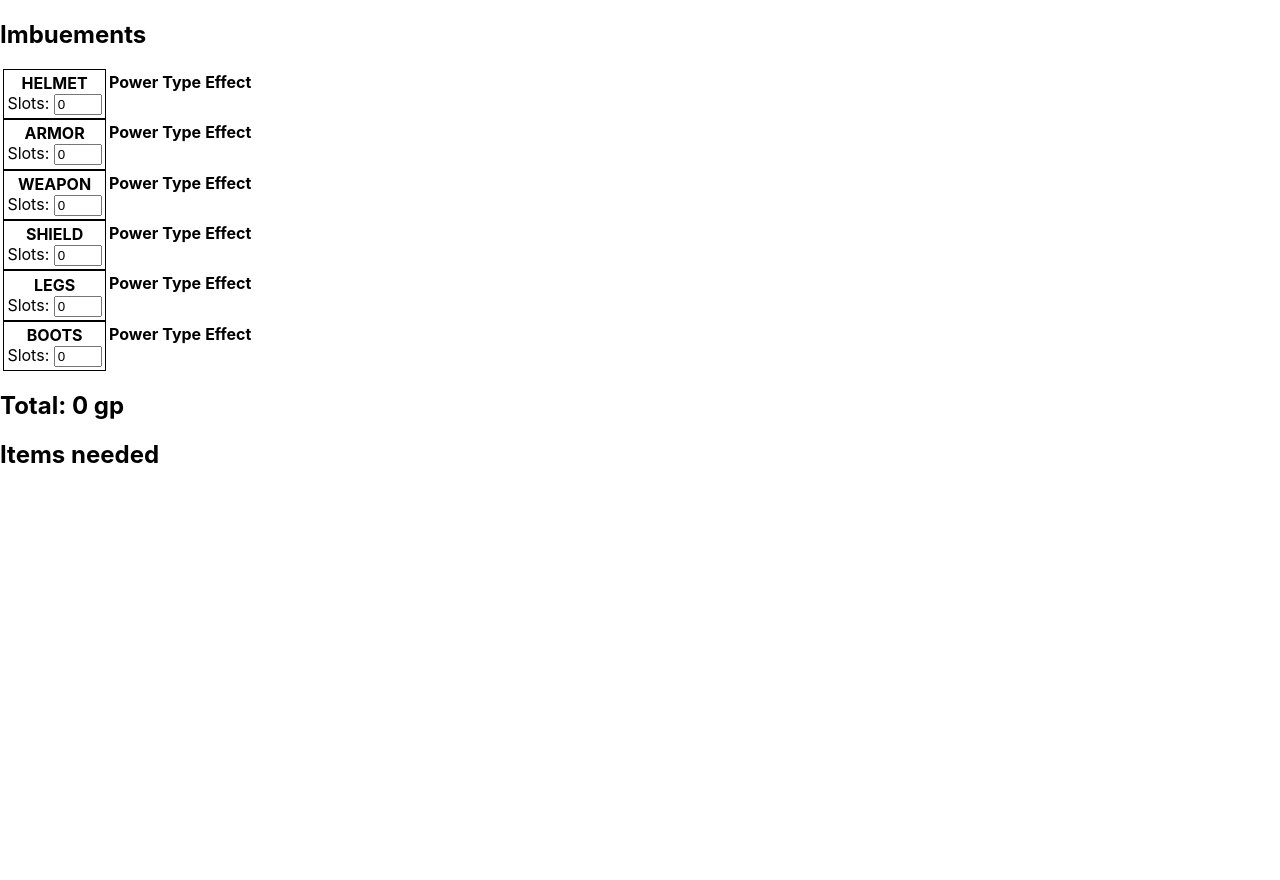
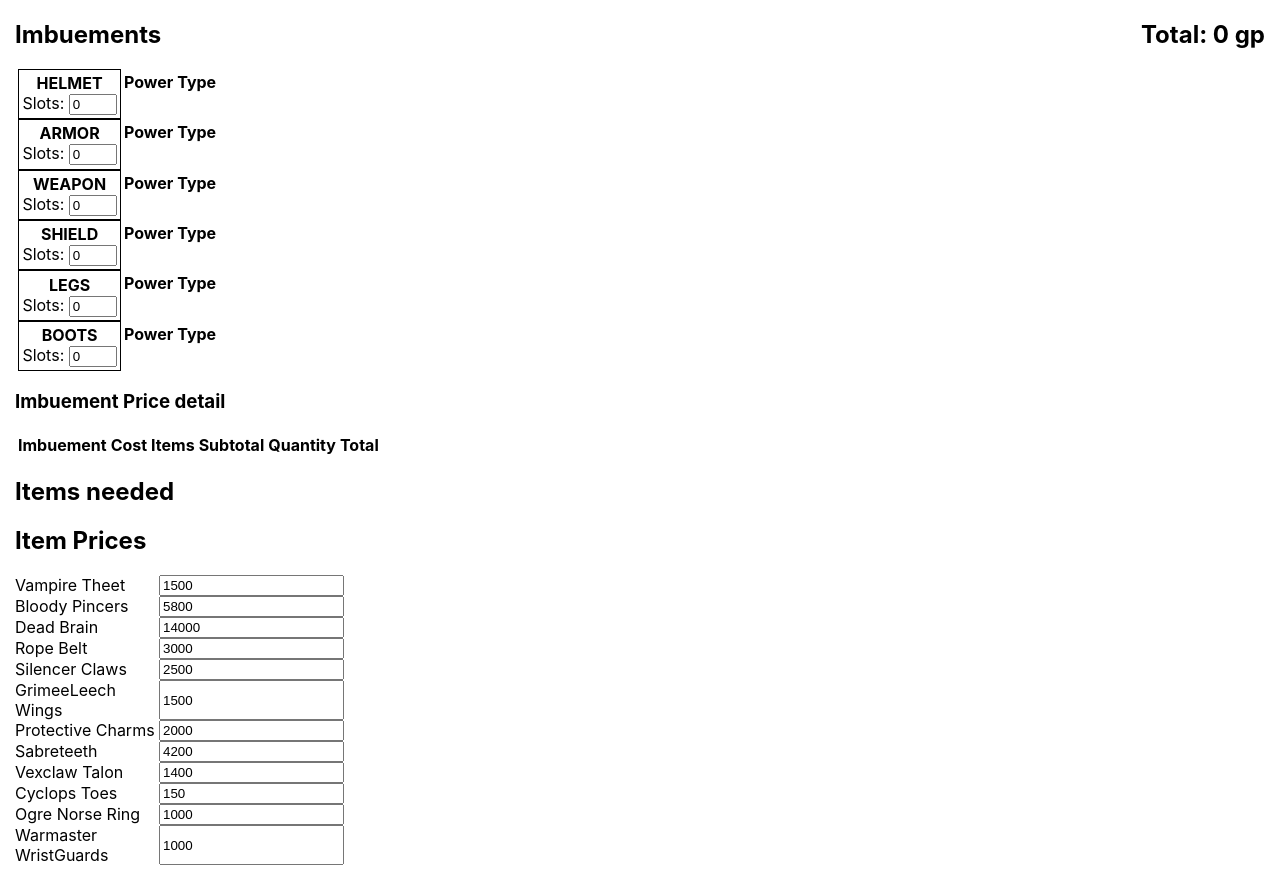
Before and after one commit to GonziTaji/tibia-imbuements, a Next.js app: page / in a window 1280 px wide. Before the commit the page ends 800 px from the top, so only its background shows below. Built offline with nearby package versions, Linux system fonts and the light colour scheme.

Commit message:
feat: separation of concerns and others

```diff
--- a/pages/index.tsx
+++ b/pages/index.tsx
@@ -2,15 +2,13 @@ import { useEffect } from 'react';
 import { imbuementsPerSlot, imbuementTypesData, IMBUEMENT_POWER, IMBUEMENT_TYPE } from '../src/data';
 import { ItemData } from '../src/types';
 import useImbuementStore from '../src/hooks/useImbuementStore';
-
-function formatGold(gold: number): string {
-    return new Intl.NumberFormat('es-CL').format(gold) + ' gp';
-}
+import { formatGold } from '../src/utils';
+import ItemPriceList from '../src/components/ItemPriceList';
+import ImbuementCostList from '../src/components/ImbuementCostList';
 
 export default function Home() {
-    const { slots, itemPrices, changeImbuement, changeSlotQuantity, changePrice, loadPrices } = useImbuementStore();
+    const { slots, itemPrices, changeImbuement, changeSlotQuantity, loadPrices } = useImbuementStore();
 
-    // Todo: load saved prices outside component or something. Just get rid of this lol
     useEffect(() => loadPrices(), [loadPrices]);
 
     const allImbuements = Object.values(slots).flatMap((slot) => slot.imbuements);
@@ -44,9 +42,12 @@ export default function Home() {
     }
 
     return (
-        <main>
+        <main style={{ padding: 15, paddingTop: 0 }}>
             <article>
-                <h1>Imbuements</h1>
+                <div style={{ display: 'flex', justifyContent: 'space-between' }}>
+                    <h1>Imbuements</h1>
+                    <h2>Total: {formatGold(grandTotal)}</h2>
+                </div>
 
                 {Object.entries(imbuementsPerSlot).map(([slot, availableTypes]) => (
                     <div key={slot} style={{ display: 'flex' }}>
@@ -76,10 +77,6 @@ export default function Home() {
                                 <tr>
                                     <th>Power</th>
                                     <th>Type</th>
-                                    <th>Effect</th>
-                                    {/* <th>Cost</th>
-                                    <th>Item Cost</th>
-                                    <th>Total</th> */}
                                 </tr>
                             </thead>
 
@@ -113,39 +110,6 @@ export default function Home() {
                                                 ))}
                                             </select>
                                         </td>
-
-                                        <td>
-                                            <span>
-                                                {imbuementTypesData[imbuement.type].effectValues[imbuement.power] +
-                                                    '% '}
-
-                                                {imbuementTypesData[imbuement.type].effectName}
-                                            </span>
-                                        </td>
-
-                                        {/* <td>
-                                            <span
-                                                title={
-                                                    pricePerPower[imbuement.power].price +
-                                                    ' + ' +
-                                                    pricePerPower[imbuement.power].noFailureFee +
-                                                    ' (100%) '
-                                                }
-                                            >
-                                                {formatGold(
-                                                    pricePerPower[imbuement.power].price +
-                                                        pricePerPower[imbuement.power].noFailureFee
-                                                )}
-                                            </span>
-                                        </td>
-
-                                        <td>
-                                            <span>{formatGold(imbuement.itemsTotal)}</span>
-                                        </td>
-
-                                        <td>
-                                            <span>{formatGold(imbuement.total)}</span>
-                                        </td> */}
                                     </tr>
                                 ))}
                             </tbody>
@@ -153,7 +117,7 @@ export default function Home() {
                     </div>
                 ))}
 
-                <h2>Total: {formatGold(grandTotal)}</h2>
+                <ImbuementCostList />
             </article>
 
             <article>
@@ -168,11 +132,12 @@ export default function Home() {
                                 gridTemplateColumns: '9rem min-content 1fr 1fr',
                             }}
                         >
-                            {itemData.item} <input type="number" value={itemData.quantity} disabled />
+                            {itemData.item}
                             <input
-                                type="number"
-                                value={itemPrices[itemData.item]}
-                                onChange={(e) => changePrice(itemData.item, parseInt(e.currentTarget.value))}
+                                type="text"
+                                value={'' + itemData.quantity + ' x ' + itemPrices[itemData.item]}
+                                disabled
+                                readOnly
                             />
                             <span style={{ display: 'block', wordWrap: 'normal' }}>
                                 ={formatGold(itemPrices[itemData.item] * itemData.quantity)}
@@ -181,15 +146,8 @@ export default function Home() {
                     ))}
                 </ul>
             </article>
+
+            <ItemPriceList />
         </main>
     );
 }
-
-interface ImbuementLineProps {
-    total: number;
-    setTotal: (value: number) => void;
-    items: ItemData[];
-    setItems: (value: ItemData[]) => void;
-}
-
-function ImbuementLine({ total, items, setItems, setTotal }: ImbuementLineProps) {}
--- /dev/null
+++ b/src/CostList.module.scss
@@ -0,0 +1,5 @@
+.costTable {
+    td.number {
+        text-align: right;
+    }
+}
--- /dev/null
+++ b/src/components/ImbuementCostList.tsx
@@ -0,0 +1,80 @@
+import { IMBUEMENT_POWER, IMBUEMENT_TYPE, pricePerPower } from '../data';
+import useImbuementStore from '../hooks/useImbuementStore';
+import { Imbuement } from '../types';
+import { formatGold } from '../utils';
+import styles from '../CostList.module.scss';
+
+export default function ImbuementCostList() {
+    const { slots } = useImbuementStore();
+
+    const groupedImbuements: (Imbuement & { quantity: number })[] = [];
+
+    for (const slot of Object.values(slots)) {
+        for (const imbuement of slot.imbuements) {
+            if (imbuement.type !== IMBUEMENT_TYPE.None) {
+                // could be better but imbuement list is very short
+                const index = groupedImbuements.findIndex(
+                    (group) => group.power === imbuement.power && group.type === imbuement.type
+                );
+
+                if (index !== -1) {
+                    groupedImbuements[index].quantity++;
+                } else {
+                    groupedImbuements.push({
+                        ...imbuement,
+                        quantity: 1,
+                    });
+                }
+            }
+        }
+    }
+
+    return (
+        <article>
+            <h1>Imbuement Price detail</h1>
+            <table className={styles.costTable}>
+                <thead>
+                    <tr>
+                        <th>Imbuement</th>
+                        <th>Cost</th>
+                        <th>Items</th>
+                        <th>Subtotal</th>
+                        <th>Quantity</th>
+                        <th>Total</th>
+                    </tr>
+                </thead>
+
+                <tbody>
+                    {groupedImbuements.map((imbuement, i) => (
+                        <tr key={i}>
+                            <td>
+                                {Object.keys(IMBUEMENT_POWER)[imbuement.power]} {imbuement.type}
+                            </td>
+                            <td
+                                className={styles.number}
+                                title={
+                                    pricePerPower[imbuement.power].price +
+                                    ' + ' +
+                                    pricePerPower[imbuement.power].noFailureFee +
+                                    ' (100%) '
+                                }
+                            >
+                                {formatGold(
+                                    pricePerPower[imbuement.power].price + pricePerPower[imbuement.power].noFailureFee
+                                )}
+                            </td>
+
+                            <td className={styles.number}>{formatGold(imbuement.itemsTotal)}</td>
+
+                            <td className={styles.number}>{formatGold(imbuement.total)}</td>
+
+                            <td style={{ textAlign: 'center' }}>{imbuement.quantity}</td>
+
+                            <td className={styles.number}>{formatGold(imbuement.total * imbuement.quantity)}</td>
+                        </tr>
+                    ))}
+                </tbody>
+            </table>
+        </article>
+    );
+}
--- /dev/null
+++ b/src/components/ItemPriceList.tsx
@@ -0,0 +1,31 @@
+import useImbuementStore from '../hooks/useImbuementStore';
+
+export default function ItemPriceList() {
+    const { changePrice, itemPrices } = useImbuementStore();
+
+    return (
+        <article>
+            <h1>Item Prices</h1>
+
+            <ul style={{ margin: 0, padding: 0 }}>
+                {Object.entries(itemPrices).map(([item, price]) => (
+                    <li
+                        key={item}
+                        style={{
+                            display: 'grid',
+                            gridTemplateColumns: '9rem min-content 1fr 1fr',
+                        }}
+                    >
+                        <label htmlFor={item}>{item}</label>
+                        <input
+                            id={item}
+                            type="number"
+                            value={price}
+                            onChange={(e) => changePrice(item, parseInt(e.currentTarget.value))}
+                        />
+                    </li>
+                ))}
+            </ul>
+        </article>
+    );
+}
--- /dev/null
+++ b/src/utils.ts
@@ -0,0 +1,3 @@
+export function formatGold(gold: number): string {
+    return new Intl.NumberFormat('es-CL').format(gold) + ' gp';
+}
```
Also changed, not shown: 1 other file (tests, documents, lock files or other folders).
